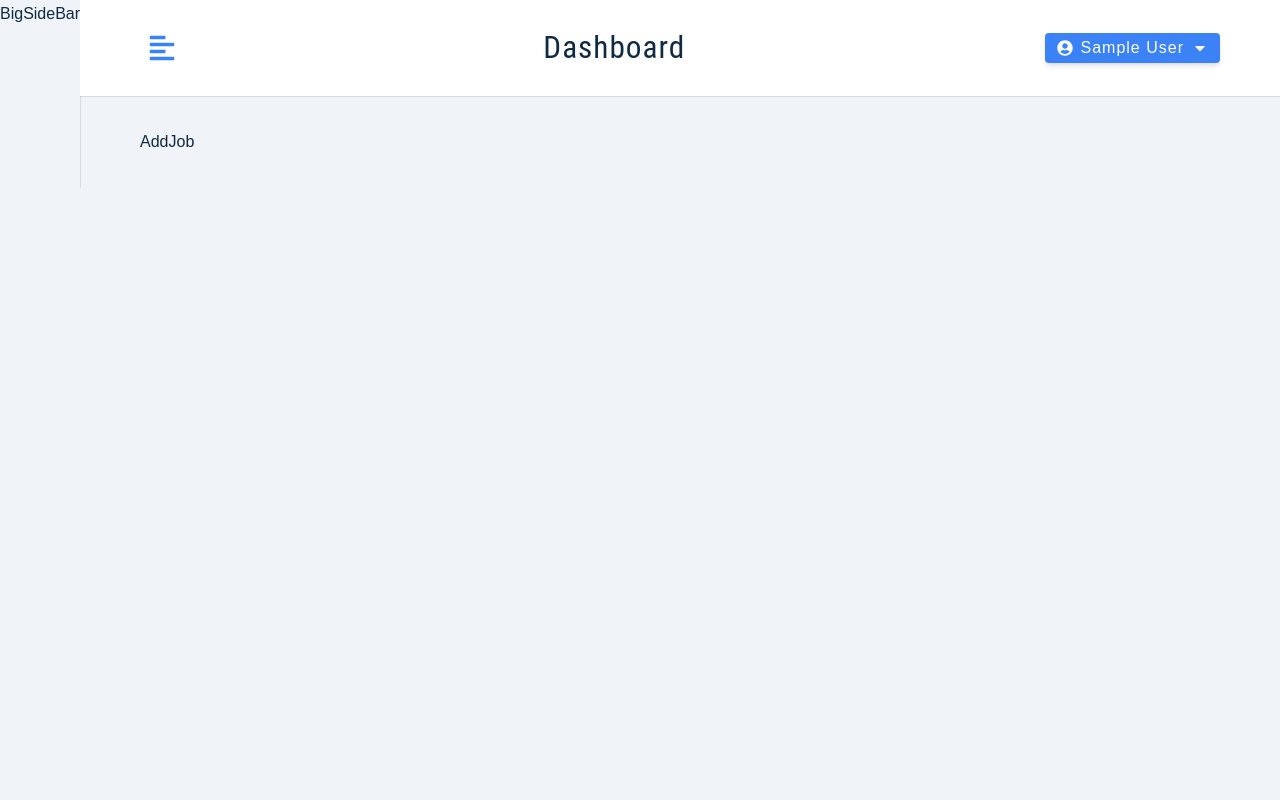
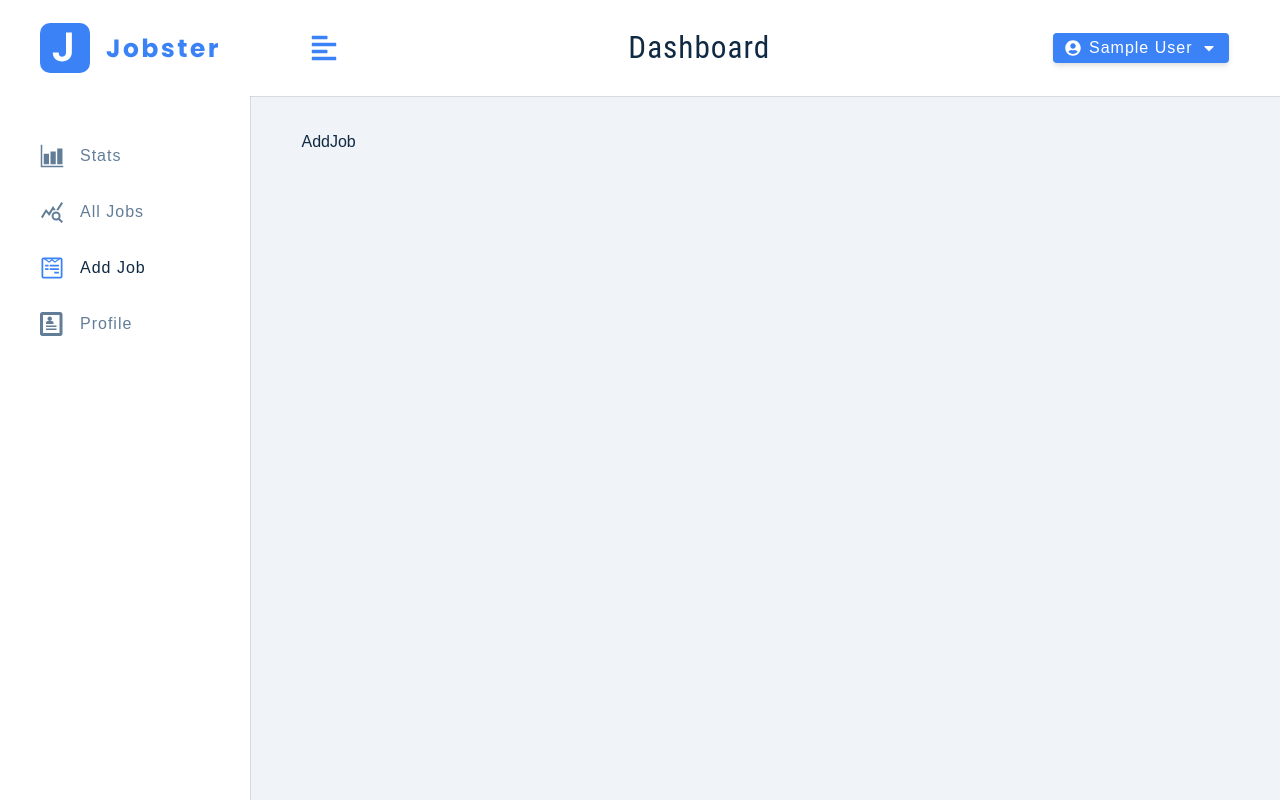
Before and after one commit to StelmakhM/job-stats, a React (Create React App) app: page /add-job in a window 1280 px wide. Built offline with nearby package versions, Linux system fonts and the light colour scheme; sample sign-in values are in the browser's storage.

Commit message:
add sidebar

```diff
--- a/src/App.jsx
+++ b/src/App.jsx
@@ -1,4 +1,4 @@
-import { Error, Landing, Register } from "./pages";
+import { Error, Landing, ProtectedRoute, Register } from "./pages";
 import {
 	AddJob,
 	AllJobs,
@@ -14,7 +14,14 @@
 	return (
 		<>
 			<Routes>
-				<Route path="/" element={<SharedLayout />}>
+				<Route
+					path="/"
+					element={
+						<ProtectedRoute>
+							<SharedLayout />
+						</ProtectedRoute>
+					}
+				>
 					<Route index element={<Stats />} />
 					<Route path="all-jobs" element={<AllJobs />} />
 					<Route path="add-job" element={<AddJob />} />
--- a/src/components/BigSideBar/BigSideBar.jsx
+++ b/src/components/BigSideBar/BigSideBar.jsx
@@ -1,10 +1,27 @@
 import React from "react";
+import { useSelector } from "react-redux";
+import Logo from "../Logo";
+import NavLinks from "../NavLInks/NavLinks";
 import Wrapper from "./BigSideBar.styled";
 
 export default function BigSideBar() {
+	const { isSidebarOpen } = useSelector((state) => state.sidebar);
 	return (
 		<Wrapper>
-			<div>BigSideBar</div>
+			<div
+				className={
+					isSidebarOpen
+						? "sidebar-container "
+						: "sidebar-container show-sidebar"
+				}
+			>
+				<div className="content">
+					<header>
+						<Logo />
+					</header>
+					<NavLinks />
+				</div>
+			</div>
 		</Wrapper>
 	);
 }
--- a/src/components/NavBar/NavBar.jsx
+++ b/src/components/NavBar/NavBar.jsx
@@ -3,7 +3,8 @@
 import { FaAlignLeft, FaCaretDown, FaUserCircle } from "react-icons/fa";
 import { useDispatch, useSelector } from "react-redux";
 import Logo from "../Logo";
-import { toggleSidebar } from "../../redux/sidebar/sidebarSlice";
+import { hideSidebar, toggleSidebar } from "../../redux/sidebar/sidebarSlice";
+import { logoutUser } from "../../redux/user/userSlice";
 
 export default function NavBar() {
 	const [showLogout, setShowLogout] = useState(false);
@@ -13,6 +14,12 @@
 	const toggle = () => {
 		dispatch(toggleSidebar());
 	};
+
+	const logout = () => {
+		dispatch(logoutUser());
+		dispatch(hideSidebar());
+	};
+
 	return (
 		<Wrapper>
 			<div className="nav-center">
@@ -41,7 +48,7 @@
 						<button
 							type="button"
 							className="dropdown-btn"
-							onClick={() => console.log("logout user")}
+							onClick={logout}
 						>
 							Logout
 						</button>
--- /dev/null
+++ b/src/components/NavLInks/NavLinks.js
@@ -0,0 +1,27 @@
+import { NavLink } from "react-router-dom";
+import { links } from "../../utils/links";
+
+import React from "react";
+
+export default function ({ toggleSidebar }) {
+	return (
+		<div className="nav-links">
+			{links.map((link) => {
+				const { id, path, text, icon } = link;
+				return (
+					<NavLink
+						to={path}
+						key={id}
+						className={({ isActive }) => {
+							return isActive ? "nav-link active" : "nav-link";
+						}}
+						onClick={toggleSidebar}
+					>
+						<span className="icon">{icon}</span>
+						{text}
+					</NavLink>
+				);
+			})}
+		</div>
+	);
+}
--- a/src/components/SmallSideBar/SmallSideBar.jsx
+++ b/src/components/SmallSideBar/SmallSideBar.jsx
@@ -1,10 +1,41 @@
 import React from "react";
 import Wrapper from "./SmallSideBar.styled";
+import { FaTimes } from "react-icons/fa";
+import { useSelector, useDispatch } from "react-redux";
+import Logo from "../Logo";
+import { toggleSidebar } from "../../redux/sidebar/sidebarSlice";
+import NavLinks from "../NavLInks/NavLinks";
 
 export default function SmallSideBar() {
+	const { isSidebarOpen } = useSelector((state) => state.sidebar);
+	const dispatch = useDispatch();
+
+	const toggle = () => {
+		dispatch(toggleSidebar());
+	};
 	return (
 		<Wrapper>
-			<div>SmallSideBar</div>
+			<div
+				className={
+					isSidebarOpen
+						? "sidebar-container show-sidebar"
+						: "sidebar-container"
+				}
+			>
+				<div className="content">
+					<button
+						type="button"
+						className="close-btn"
+						onClick={toggle}
+					>
+						<FaTimes />
+					</button>
+					<header>
+						<Logo />
+					</header>
+					<NavLinks toggleSidebar={toggle} />
+				</div>
+			</div>
 		</Wrapper>
 	);
 }
--- /dev/null
+++ b/src/pages/ProtectedRoute.js
@@ -0,0 +1,11 @@
+import React from "react";
+import { useSelector } from "react-redux";
+import { Navigate } from "react-router-dom";
+
+export default function ProtectedRoute({ children }) {
+	const { user } = useSelector((state) => state.user);
+	if (!user) {
+		return <Navigate to="/landing" />;
+	}
+	return children;
+}
--- a/src/pages/index.js
+++ b/src/pages/index.js
@@ -1,5 +1,6 @@
 import Error from "./Error/Error";
 import Landing from "./Landing/Landing";
+import ProtectedRoute from "./ProtectedRoute";
 import Register from "./Register/Register";
 
-export { Error, Landing, Register };
+export { Error, Landing, Register, ProtectedRoute };
--- a/src/redux/sidebar/sidebarSlice.js
+++ b/src/redux/sidebar/sidebarSlice.js
@@ -11,8 +11,11 @@
 		toggleSidebar: (state) => {
 			state.isSidebarOpen = !state.isSidebarOpen;
 		},
+		hideSidebar: (state) => {
+			state.isSidebarOpen = false;
+		},
 	},
 });
 
-export const { toggleSidebar } = sidebarSlice.actions;
+export const { toggleSidebar, hideSidebar } = sidebarSlice.actions;
 export const sidebarReducer = sidebarSlice.reducer;
--- a/src/redux/user/userSlice.js
+++ b/src/redux/user/userSlice.js
@@ -15,6 +15,12 @@
 const userSlice = createSlice({
 	name: "user",
 	initialState,
+	reducers: {
+		logoutUser: (state) => {
+			state.user = null;
+			removeUserFromLocalStorage();
+		},
+	},
 	extraReducers: (builder) => {
 		builder
 			.addCase(registerUser.pending, (state) => {
@@ -48,4 +54,5 @@
 	},
 });
 
+export const { logoutUser } = userSlice.actions;
 export const userReducer = userSlice.reducer;
--- /dev/null
+++ b/src/utils/links.js
@@ -0,0 +1,31 @@
+import { IoBarChartSharp } from "react-icons/io5";
+import { MdQueryStats } from "react-icons/md";
+import { FaWpforms } from "react-icons/fa";
+import { ImProfile } from "react-icons/im";
+
+export const links = [
+	{
+		id: 1,
+		text: "stats",
+		path: "/",
+		icon: <IoBarChartSharp />,
+	},
+	{
+		id: 2,
+		text: "all jobs",
+		path: "all-jobs",
+		icon: <MdQueryStats />,
+	},
+	{
+		id: 3,
+		text: "add job",
+		path: "add-job",
+		icon: <FaWpforms />,
+	},
+	{
+		id: 4,
+		text: "profile",
+		path: "profile",
+		icon: <ImProfile />,
+	},
+];
```
